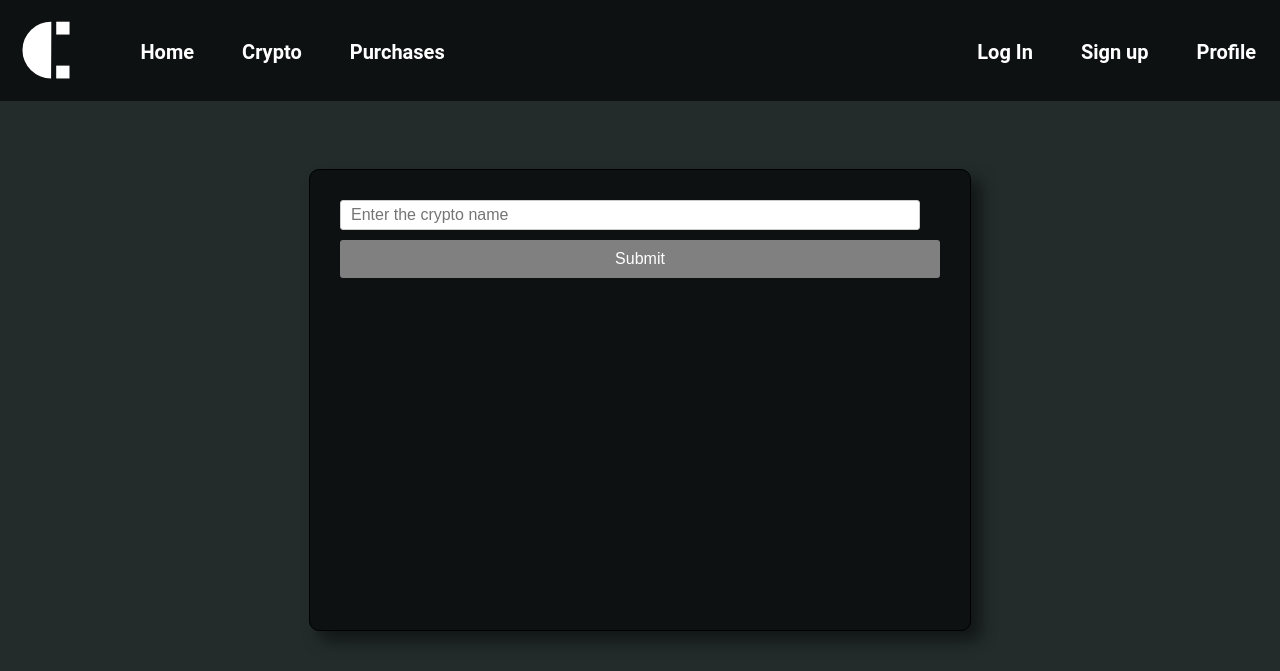
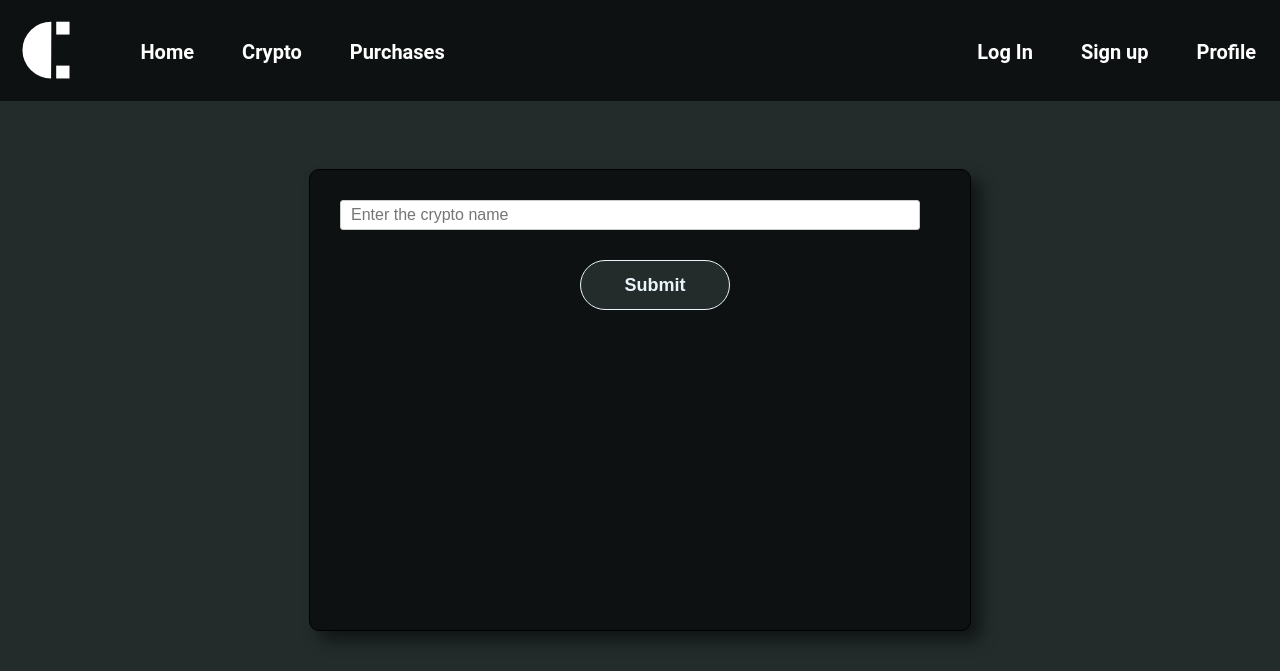
Before and after one commit to Filip-Nachov/Crypto-Predicter, a Flask app: page /crypto in a window 1280 px wide. Shown: the top 671 px of the page. Run offline with Flask 3, Linux system fonts and the light colour scheme.

Commit message:
added a new submit button style and centered it

```diff
--- a/static/css/crypto.css
+++ b/static/css/crypto.css
@@ -51,14 +51,19 @@ input {
 }
 
  .submit-btn {
-    width: 100%;
-    padding: 10px;
-    background-color: grey;
-    color: #fff;
-    border: none;
-    border-radius: 3px;
+    position: relative;
+    left: 40%;
+    top: 5%;
+    width: 150px;
+    height: 50px;
+    border: 1px solid;
+    background: #232b2b;
+    border-radius: 25px;
+    font-size: 18px;
+    color: #e9f4fb;
+    font-weight: 700;
     cursor: pointer;
-    font-size: 16px;
+    outline: none;
 }
 
 .submit-btn:hover {
@@ -70,6 +75,4 @@ img{
     margin-top: 6px;
     height: 45px;
     width: auto;
-
-
 }
```
